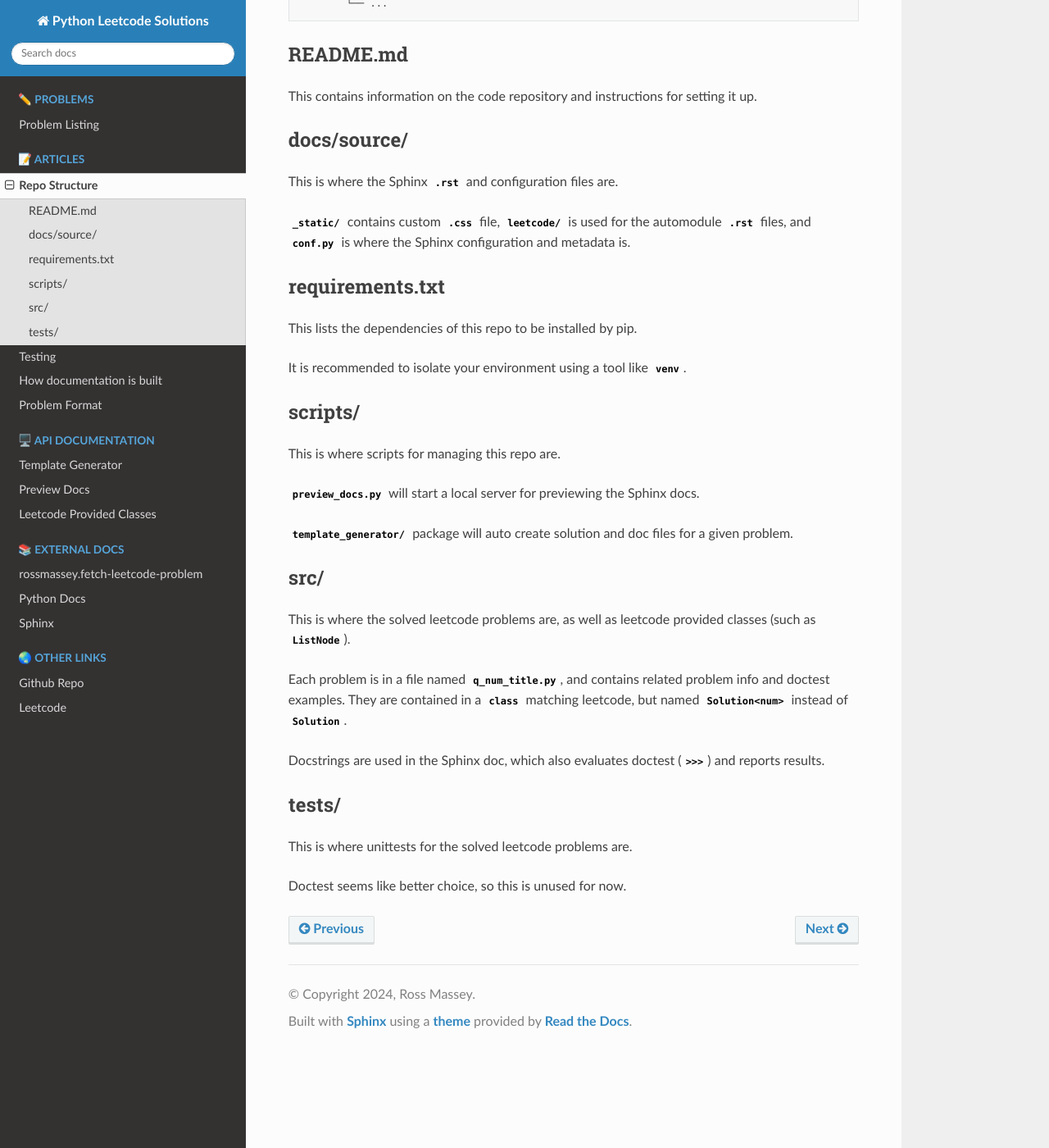
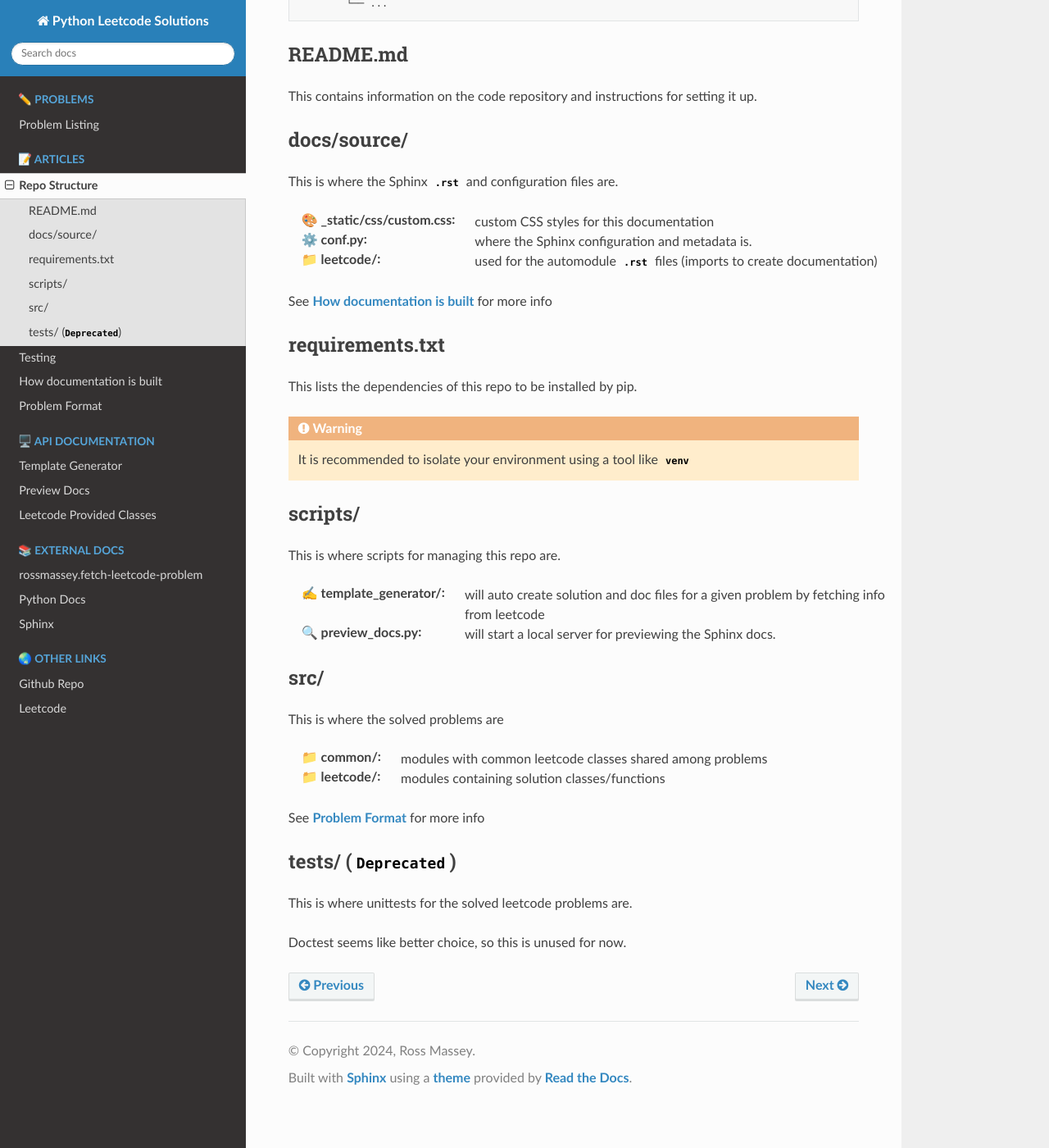
Before and after one commit to rossmassey/python-leetcode, a Sphinx documentation site: the page built from docs/source/folder_structure.rst, in a window 1280 px wide and 1400 px high, scrolled down 513 px. Shown: the whole window at 82% size. Built offline with Sphinx 7.4.7 and the Read the Docs theme 2.0.0, drawn with Linux system fonts in a browser that asks for light colours.

Commit message:
update folder structure doc

```diff
--- a/docs/source/folder_structure.rst
+++ b/docs/source/folder_structure.rst
@@ -40,42 +40,52 @@ docs/source/
 
 This is where the Sphinx ``.rst`` and configuration files are.
 
-``_static/`` contains custom ``.css`` file, ``leetcode/`` is used for the
-automodule ``.rst`` files, and ``conf.py`` is where the Sphinx configuration
-and metadata is.
+:🎨 _static/css/custom.css:
+    custom CSS styles for this documentation
+
+:⚙️ conf.py:
+    where the Sphinx configuration and metadata is.
+
+:📁 leetcode/:
+    used for the automodule ``.rst`` files (imports to create documentation)
+
+See :ref:`documentation-guide` for more info
 
 requirements.txt
 ================
 
 This lists the dependencies of this repo to be installed by pip.
 
-It is recommended to isolate your environment using a tool like ``venv``.
+.. warning::
+    It is recommended to isolate your environment using a tool like ``venv``
 
 scripts/
 ========
 
 This is where scripts for managing this repo are.
 
-``preview_docs.py`` will start a local server for previewing the Sphinx docs.
+:✍️ template_generator/:
+    will auto create solution and doc files for a given problem by fetching
+    info from leetcode
 
-``template_generator/`` package will auto create solution and doc files for a
-given problem.
+:🔍 preview_docs.py:
+    will start a local server for previewing the Sphinx docs.
 
 src/
 ====
 
-This is where the solved leetcode problems are, as well as leetcode provided
-classes (such as ``ListNode``).
+This is where the solved problems are
 
-Each problem is in a file named ``q_num_title.py``, and contains
-related problem info and doctest examples. They are contained in a ``class``
-matching leetcode, but named ``Solution<num>`` instead of ``Solution``.
+:📁 common/:
+    modules with common leetcode classes shared among problems
 
-Docstrings are used in the Sphinx doc, which also evaluates doctest (``>>>``)
-and reports results.
+:📁 leetcode/:
+    modules containing solution classes/functions
 
-tests/
-======
+See :ref:`format` for more info
+
+tests/ (``Deprecated``)
+=======================
 
 This is where unittests for the solved leetcode problems are.
 
--- a/docs/source/problem_format.rst
+++ b/docs/source/problem_format.rst
@@ -1,3 +1,5 @@
+.. _format:
+
 **************
 Problem Format
 **************
--- a/docs/source/testing.rst
+++ b/docs/source/testing.rst
@@ -1,3 +1,5 @@
+.. _testing:
+
 *******
 Testing
 *******
```
